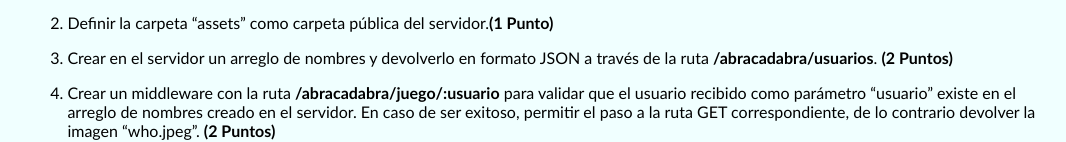
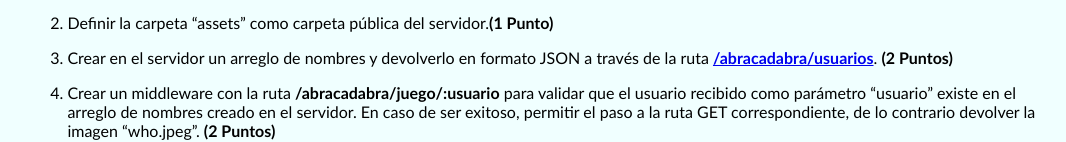
Before and after one commit to waldohidalgo/desafio_1_modulo_6_desafio_latam, a website: page inicio/index.html in a window 1280 px wide. Shown: the part 225-367 px from the top of the page, without its empty margins (107-1173 px from the left). Drawn offline with Linux system fonts and the light colour scheme.

Commit message:
agrego href con js en el html inicio

```diff
--- a/inicio/index.html
+++ b/inicio/index.html
@@ -32,7 +32,15 @@
           <li>
             Crear en el servidor un arreglo de nombres y devolverlo en formato
             JSON a través de la ruta
-            <span class="destacado">/abracadabra/usuarios</span>.
+            <span class="destacado"
+              ><a
+                href="#"
+                target="_blank"
+                rel="noopener noreferrer"
+                id="ruta_usuarios"
+                >/abracadabra/usuarios</a
+              ></span
+            >.
             <span class="puntaje">(2 Puntos)</span>
           </li>
           <li>
@@ -61,5 +69,6 @@
         </ol>
       </section>
     </main>
+    <script src="/inicio/script.js"></script>
   </body>
 </html>
--- /dev/null
+++ b/inicio/script.js
@@ -0,0 +1,4 @@
+/* Agrego href a anchor tag para linkear a rutas*/
+const rutaUsuarioHref = document.getElementById("ruta_usuarios");
+
+rutaUsuarioHref.href = location.origin + "/abracadabra/usuarios";
```
